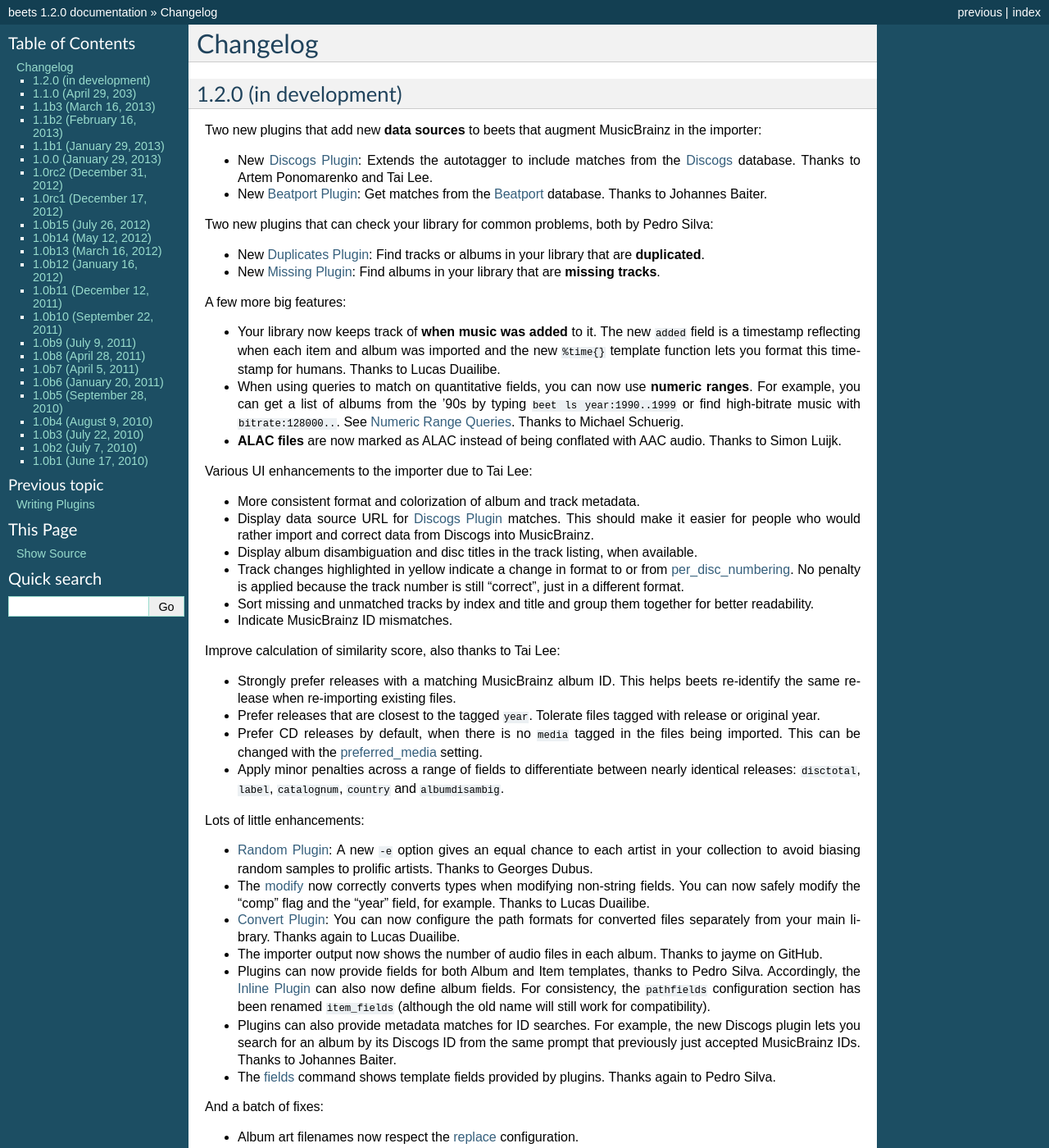
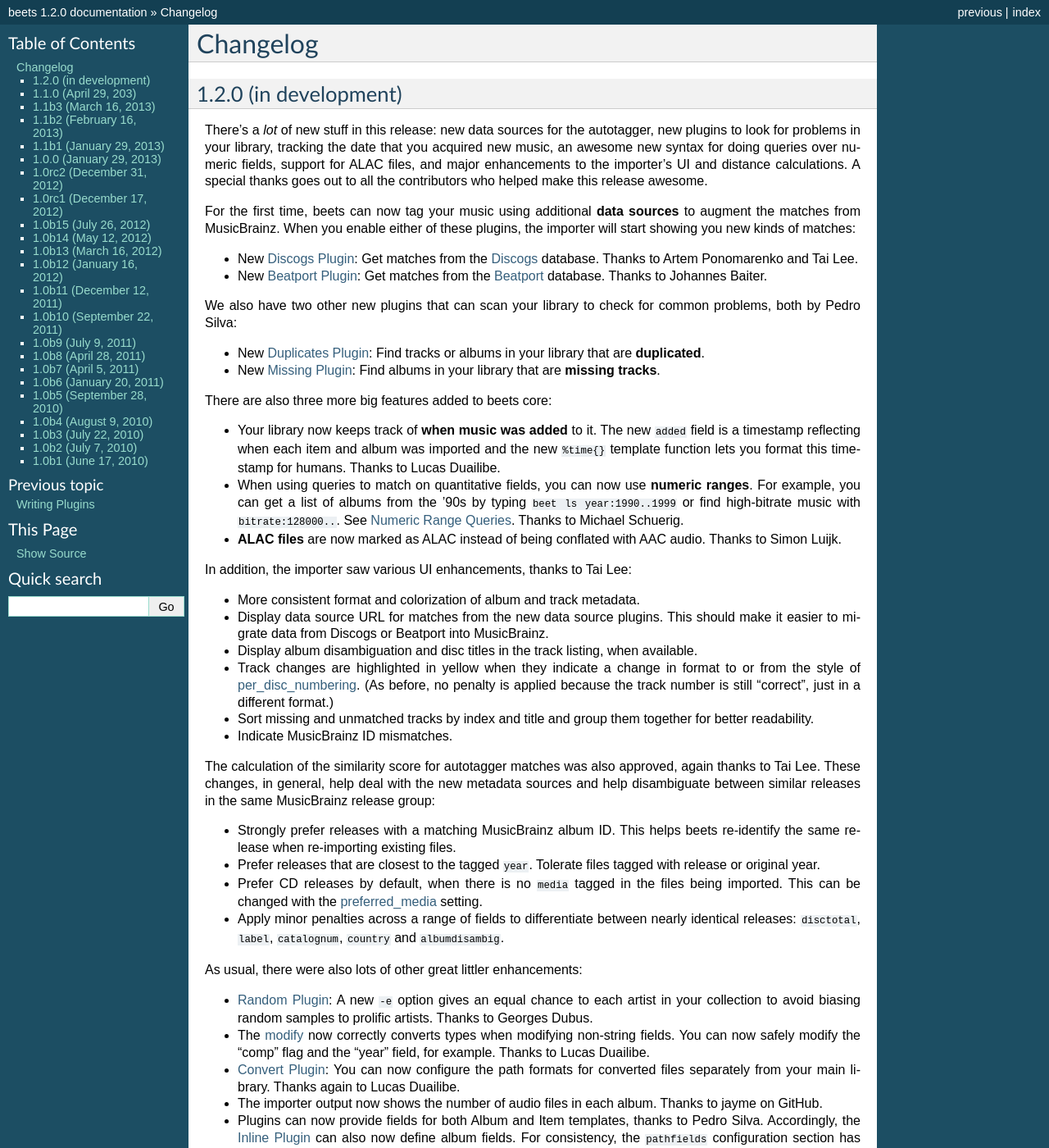
Before and after one commit to google-code-export/beets, a Sphinx documentation site: the page built from docs/changelog.rst, in a window 1280 px wide and 1400 px high. Shown: the whole window at 82% size. Built offline with Sphinx 7.4.7, drawn with Linux system fonts in a browser that asks for light colours.

Commit message:
write more connective text in changelog

```diff
--- a/docs/changelog.rst
+++ b/docs/changelog.rst
@@ -4,23 +4,31 @@
 1.2.0 (in development)
 ----------------------
 
-Two new plugins that add new **data sources** to beets that augment
-MusicBrainz in the importer:
-
-* New :doc:`/plugins/discogs`: Extends the autotagger to include matches from
-  the `Discogs`_ database. Thanks to Artem Ponomarenko and Tai Lee.
+There's a *lot* of new stuff in this release: new data sources for the
+autotagger, new plugins to look for problems in your library, tracking the
+date that you acquired new music, an awesome new syntax for doing queries over
+numeric fields, support for ALAC files, and major enhancements to the
+importer's UI and distance calculations. A special thanks goes out to all the
+contributors who helped make this release awesome.
+
+For the first time, beets can now tag your music using additional **data
+sources** to augment the matches from MusicBrainz. When you enable either of
+these plugins, the importer will start showing you new kinds of matches:
+
+* New :doc:`/plugins/discogs`: Get matches from the `Discogs`_ database.
+  Thanks to Artem Ponomarenko and Tai Lee.
 * New :doc:`/plugins/beatport`: Get matches from the `Beatport`_ database.
   Thanks to Johannes Baiter.
 
-Two new plugins that can check your library for common problems, both by Pedro
-Silva:
+We also have two other new plugins that can scan your library to check for
+common problems, both by Pedro Silva:
 
 * New :doc:`/plugins/duplicates`: Find tracks or albums in your
   library that are **duplicated**.
 * New :doc:`/plugins/missing`: Find albums in your library that are **missing
   tracks**.
 
-A few more big features:
+There are also three more big features added to beets core:
 
 * Your library now keeps track of **when music was added** to it. The new
   ``added`` field is a timestamp reflecting when each item and album was
@@ -33,22 +41,26 @@
 * **ALAC files** are now marked as ALAC instead of being conflated with AAC
   audio. Thanks to Simon Luijk.
 
-Various UI enhancements to the importer due to Tai Lee:
+In addition, the importer saw various UI enhancements, thanks to Tai Lee:
 
 * More consistent format and colorization of album and track metadata.
-* Display data source URL for :doc:`/plugins/discogs` matches. This should
-  make it easier for people who would rather import and correct data from
-  Discogs into MusicBrainz.
+* Display data source URL for matches from the new data source plugins. This
+  should make it easier to migrate data from Discogs or Beatport into
+  MusicBrainz.
 * Display album disambiguation and disc titles in the track listing, when
   available.
-* Track changes highlighted in yellow indicate a change in format to or from
-  :ref:`per_disc_numbering`. No penalty is applied because the track number
-  is still "correct", just in a different format.
+* Track changes are highlighted in yellow when they indicate a change in
+  format to or from the style of :ref:`per_disc_numbering`. (As before, no
+  penalty is applied because the track number is still "correct", just in a
+  different format.)
 * Sort missing and unmatched tracks by index and title and group them
   together for better readability.
 * Indicate MusicBrainz ID mismatches.
 
-Improve calculation of similarity score, also thanks to Tai Lee:
+The calculation of the similarity score for autotagger matches was also
+approved, again thanks to Tai Lee. These changes, in general, help deal with
+the new metadata sources and help disambiguate between similar releases in the
+same MusicBrainz release group:
 
 * Strongly prefer releases with a matching MusicBrainz album ID. This helps
   beets re-identify the same release when re-importing existing files.
@@ -61,7 +73,7 @@
   nearly identical releases: ``disctotal``, ``label``, ``catalognum``,
   ``country`` and ``albumdisambig``.
 
-Lots of little enhancements:
+As usual, there were also lots of other great littler enhancements:
 
 * :doc:`/plugins/random`: A new ``-e`` option gives an equal chance to each
   artist in your collection to avoid biasing random samples to prolific
```
